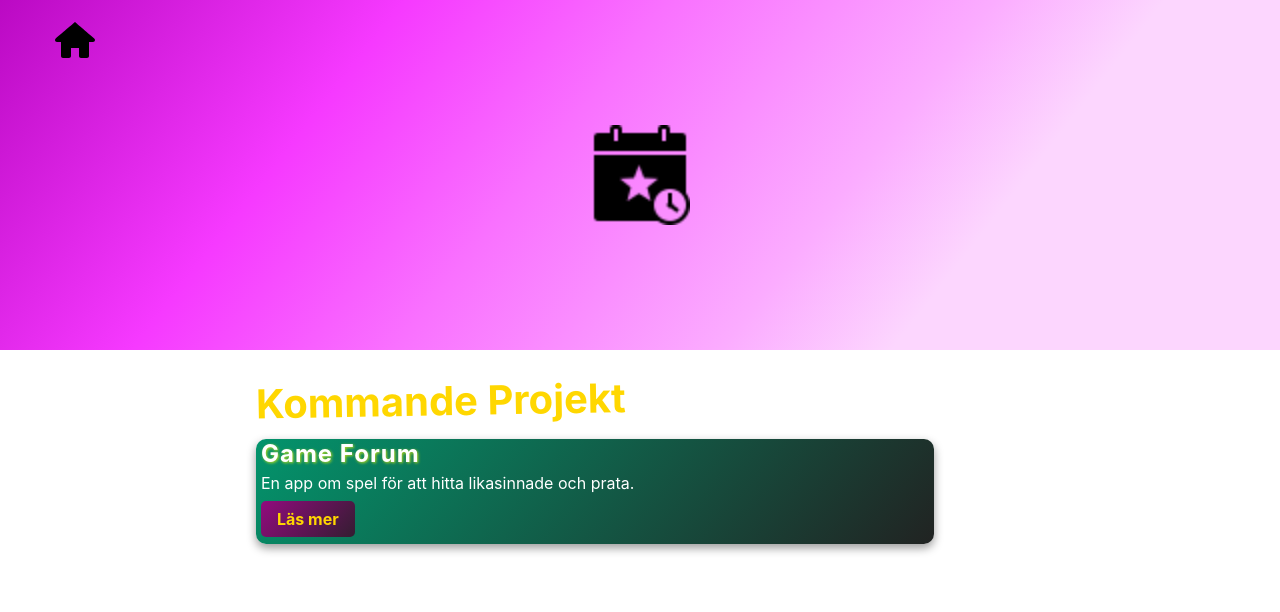
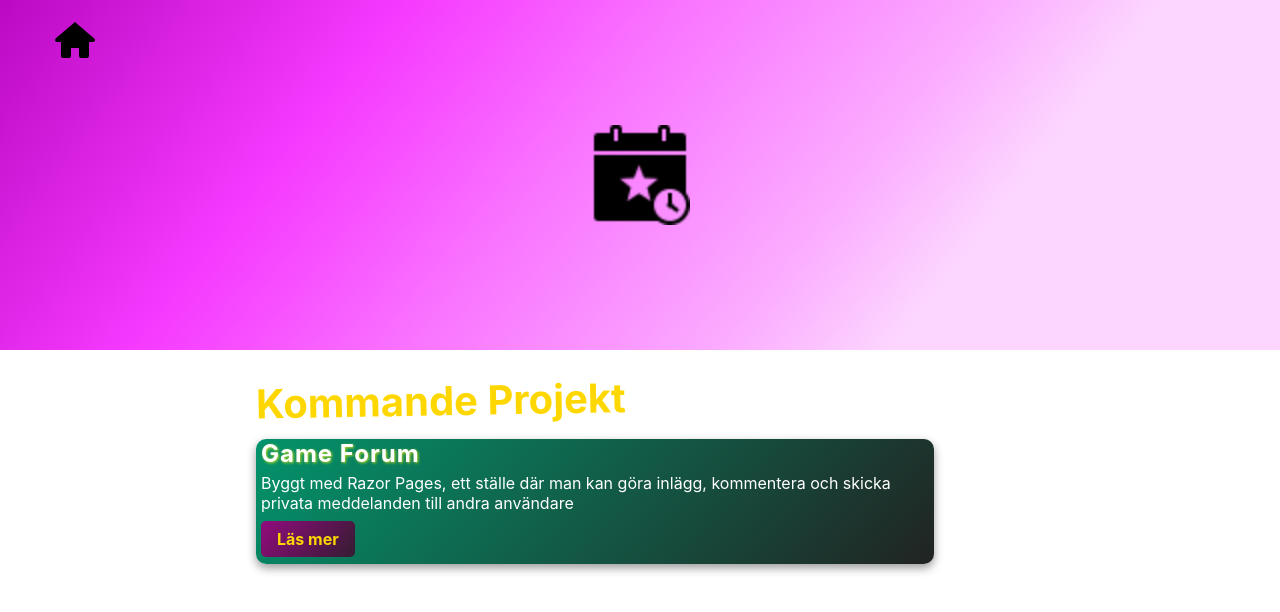
Before and after one commit to Gr2dd3/aboutMe, a React (Create React App) app: page /UpcomingProjects in a window 1280 px wide. Shown: the top 612 px of the page. Built offline with nearby package versions, Linux system fonts and the light colour scheme; no server answers.

Commit message:
added some code

```diff
--- a/package.json
+++ b/package.json
@@ -3,6 +3,7 @@
   "version": "0.1.0",
   "private": true,
   "dependencies": {
+    "@microsoft/applicationinsights-web": "^3.3.3",
     "@testing-library/jest-dom": "^5.17.0",
     "@testing-library/react": "^13.4.0",
     "@testing-library/user-event": "^13.5.0",
--- a/src/index.js
+++ b/src/index.js
@@ -3,6 +3,15 @@ import ReactDOM from 'react-dom/client';
 import './index.css';
 import App from './App';
 import reportWebVitals from './reportWebVitals';
+import { ApplicationInsights } from '@microsoft/applicationinsights-web';
+
+const appInsights = new ApplicationInsights({
+  config: {
+    instrumentationKey: process.env.REACT_APP_INSTRUMENTATION_KEY
+  }
+});
+appInsights.loadAppInsights();
+appInsights.trackPageView();
 
 const root = ReactDOM.createRoot(document.getElementById('root'));
 root.render(
--- a/src/pages/UpcomingProjects.js
+++ b/src/pages/UpcomingProjects.js
@@ -4,7 +4,7 @@ import HomeLink from "../components/HomeLink.js";
 
 const UpcomingProjects = () => {
     const projects = [
-        { id: 1, name: "Game Forum", description: "En app om spel för att hitta likasinnade och prata." },
+        { id: 1, name: "Game Forum", description: "Byggt med Razor Pages, ett ställe där man kan göra inlägg, kommentera och skicka privata meddelanden till andra användare" },
         //{ id: 2, name: "Recept", description: "Spara dina favoritrecept" }
     ];
 
```
Also changed, not shown: 2 other files (tests, documents, lock files or other folders).
